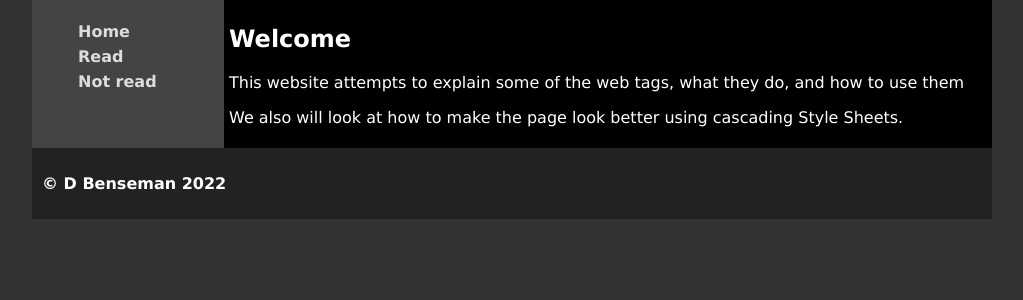
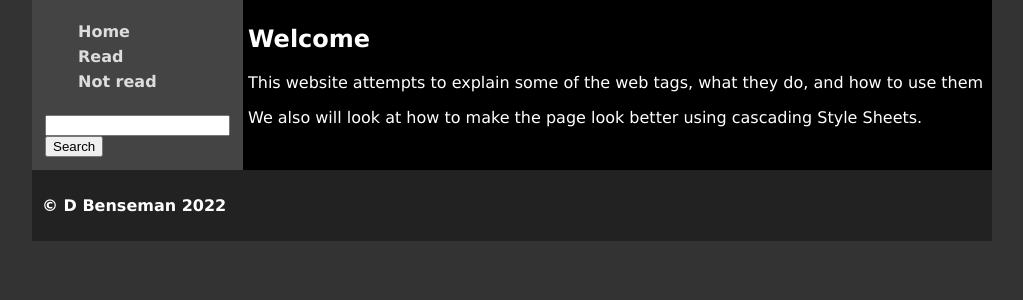
Before and after one commit to lagangole/MiniLibrary, a Flask app: page / in a window 1280 px wide. Shown: the part 101-401 px from the top of the page, without its empty margins (128-1151 px from the left). Run offline with Flask 3, Linux system fonts and the light colour scheme.

Commit message:
first day

```diff
--- a/main.py
+++ b/main.py
@@ -1,4 +1,4 @@
-from flask import Flask, render_template
+from flask import Flask, render_template, request
 import sqlite3
 from sqlite3 import Error
 
@@ -41,6 +41,26 @@ def render_webpage(read_status):
         status_title = "Not Read"
     return render_template("webbooks.html", books=book_list, status=status_title)
 
+@app.route('/search', methods=['GET', 'POST'])
+def render_search():
+    """
+    Find all records which contain the search item
+    :POST contains the search value
+    :returns a rendered page
+    """
+    search = request.form['search']
+    title = "Search for " + search
+    query = "SELECT title, description FROM books WHERE " \
+            "title LIKE ? OR description LIKE ?"
+    search = "%" + search + "%"
+    con = create_connection(DATABASE)
+    cur = con.cursor()
+    cur.execute(query, (search, search))
+    tag_list = cur.fetchall()
+    con.close()
+
+    return render_template("webbooks.html", books=book_list, status=status_title)
+
 
 if __name__ == "__main__":
-    app.run(host='0.0.0.0', port=81)
+    app.run()
--- a/templates/base.html
+++ b/templates/base.html
@@ -21,6 +21,10 @@
                 <a href="/read/0">Not read</a>
             </li>
         </ul>
+        <form method="POST" action="/search">
+            <input type="text" name="search" id="search">
+            <input type="submit" value="Search">
+        </form>
     </nav>
     <main>
         {% block main %}{% endblock %}
```
